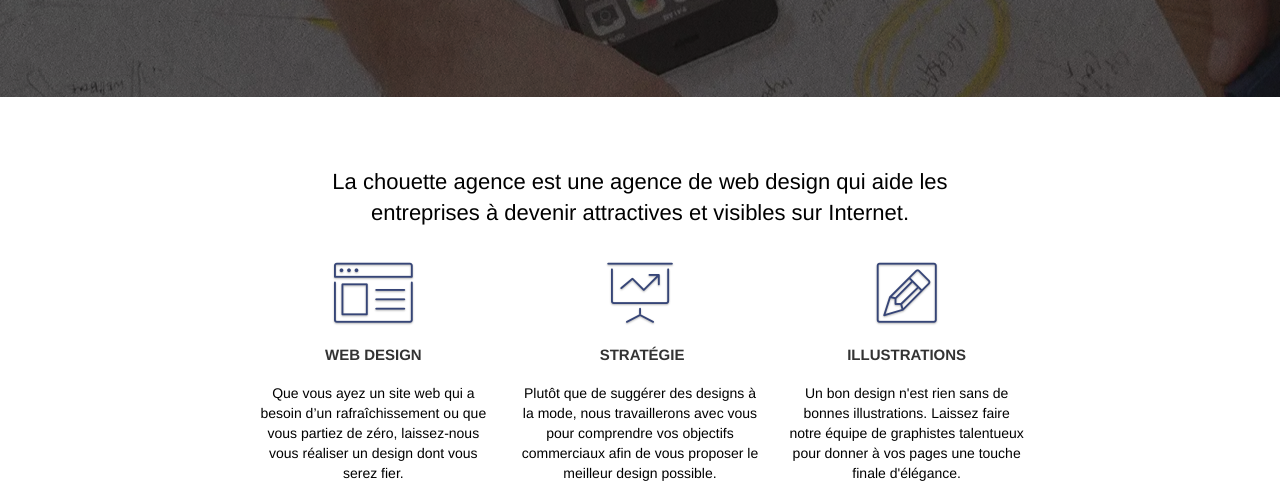
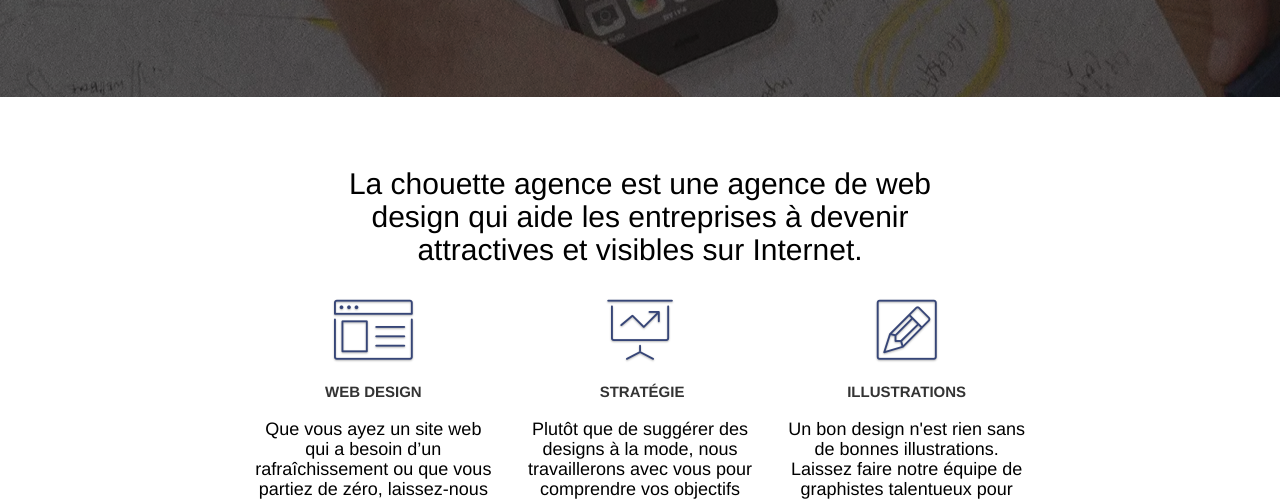
Before and after one commit to Yutokei/ForgerSimon_4_23022021, a plain HTML site: page index.html in a window 1280 px wide. Shown: the part 435-935 px from the top of the page. Drawn offline with Linux system fonts and the light colour scheme; files whose address does not match are found by name.

Commit message:
review font size

```diff
--- a/index.html
+++ b/index.html
@@ -74,7 +74,7 @@
 	<div class="container bloc-md">
 		<div class="row">
 			<div class="col-xs-12 col-md-8 col-md-offset-2 text-center">
-				<h2 class="text-center">La chouette agence est une agence de web design qui aide les entreprises à devenir attractives et visibles sur Internet.</h2>
+				<h2 class="text-center h2">La chouette agence est une agence de web design qui aide les entreprises à devenir attractives et visibles sur Internet.</h2>
 			</div>
 		</div>
 		<div class="row voffset-lg med-width-whitespace">
@@ -85,7 +85,7 @@
 				<h3 class="mg-md text-center">
 					Web design
 				</h3>
-				<p class="text-center ">
+				<p class="text-center h4">
 					Que vous ayez un site web qui a besoin d&rsquo;un rafraîchissement ou que vous partiez de zéro, laissez-nous vous réaliser un design dont vous serez fier.
 				</p>
 			</div>
@@ -96,7 +96,7 @@
 				<h3 class="mg-md text-center">
 					&nbsp;Stratégie
 				</h3>
-				<p class="text-center ">
+				<p class="text-center h4">
 					Plutôt que de suggérer des designs à la mode, nous travaillerons avec vous pour comprendre vos objectifs commerciaux afin de vous proposer le meilleur design possible.<br>
 				</p>
 			</div>
@@ -107,7 +107,7 @@
 				<h3 class="mg-md text-center">
 					Illustrations
 				</h3>
-				<p class="text-center ">
+				<p class="text-center h4">
 					Un bon design n'est rien sans de bonnes illustrations. Laissez faire notre équipe de graphistes talentueux pour donner à vos pages une touche finale d'élégance.
 				</p>
 			</div>
```
